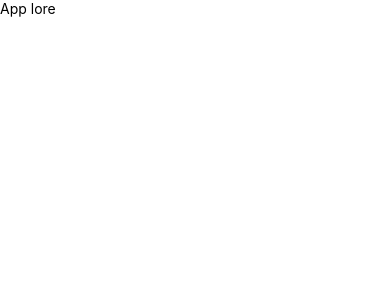
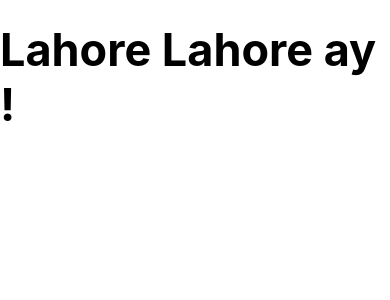
Before and after one commit to zestymec/Password-generator-react-native-app, a React Native app: screen / in a window 390 px wide. Shown: the top 300 px of the page. Built offline with nearby package versions, Linux system fonts and the light colour scheme.

Commit message:
craetes password logic created

```diff
--- a/App.tsx
+++ b/App.tsx
@@ -1,19 +1,48 @@
 import { StyleSheet, Text, View } from 'react-native'
-import React from 'react'
+import React, { useState } from 'react'
 import * as Yup from 'yup'
 const passwordSchema = Yup.object().shape({
   passwordLength: Yup.number().min(2, 'should be min 2').max(8, 'should be less than 8').required('length is required')
 })
 
 export default function App() {
+  const [password, setPassword] = useState('')
+  const [ispassgenerated, setIspassgenerated] = useState(false)
+  const [lowercase, setlowercase] = useState(true)
+  const [Uppercase, setUpercase] = useState(false)
+  const [numbers, setNumbers] = useState(false)
+  const [symbols, setIsymbols] = useState(false)
+
+  const generatepasswordString = (passwordlength: number) => {
+    //
+  }
+  const createPasswords = (chracters: string, passwordlength: number) => {
+    let result = ''
+    for (let i = 0; i < passwordlength; i++) {
+      const chracterIndex = Math.round(Math.random() * chracters.length)
+      result += chracters.charAt(chracterIndex)
+    } return result
+  }
+  const resetPasswords = () => {
+    //
+  }
 
   return (
+
     <View>
-      <Text>App lore
+      <Text style={styles.heading}>
 
+        Lahore Lahore ay !
       </Text>
     </View>
   )
 }
 
-const styles = StyleSheet.create({})
+const styles = StyleSheet.create({
+  heading: {
+    margin: 'auto',
+    fontWeight: 'bold',
+    fontSize: 45,
+    paddingVertical: 22,
+  }
+})
```
